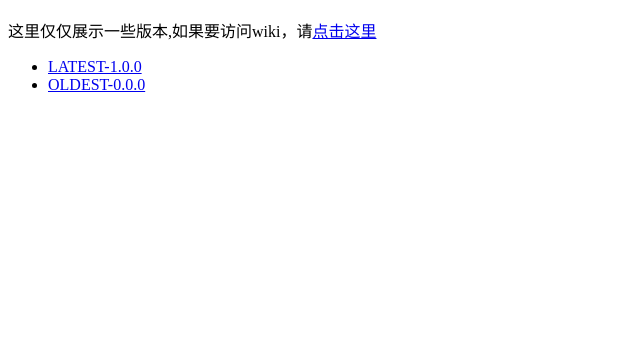
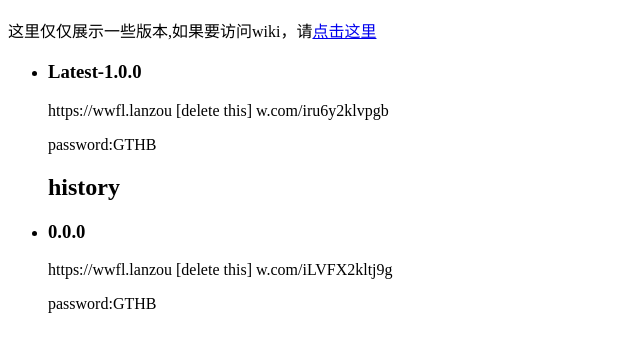
Before and after one commit to Chen0089/OperatingSystem, a plain HTML site: page index.html in a window 1280 px wide. Shown: the part 57-404 px from the top of the page, without its empty margins (0-640 px from the left). Drawn offline with Linux system fonts and the light colour scheme.

Commit message:
Update index.html

```diff
--- a/index.html
+++ b/index.html
@@ -1,20 +1,24 @@
 <head>
     <title>作品-操作系统</title>
-    <link>
 </head>
 <body>
     <h1>作品-操作系统</h1>
     <p>这里仅仅展示一些版本,如果要访问wiki，请<a href="wiki.html">点击这里</a></p>
     <ul>
+
         <li>
-            <div class="latest">
-                <a href="#">LATEST-1.0.0</a>
-            </div>
+            <h3>Latest-1.0.0</h3>
+            <p>https://wwfl.lanzou [delete this] w.com/iru6y2klvpgb</p>
+            <p>password:GTHB</p>
         </li>
+
+        <h2>history</h2>
+
         <li>
-            <div class="oldest">
-                <a href="#">OLDEST-0.0.0</a>
-            </div>
+            <h3>0.0.0</h3>
+            <p>https://wwfl.lanzou [delete this] w.com/iLVFX2kltj9g</p>
+            <p>password:GTHB</p>
         </li>
+
     </ul>
 </body>
```
